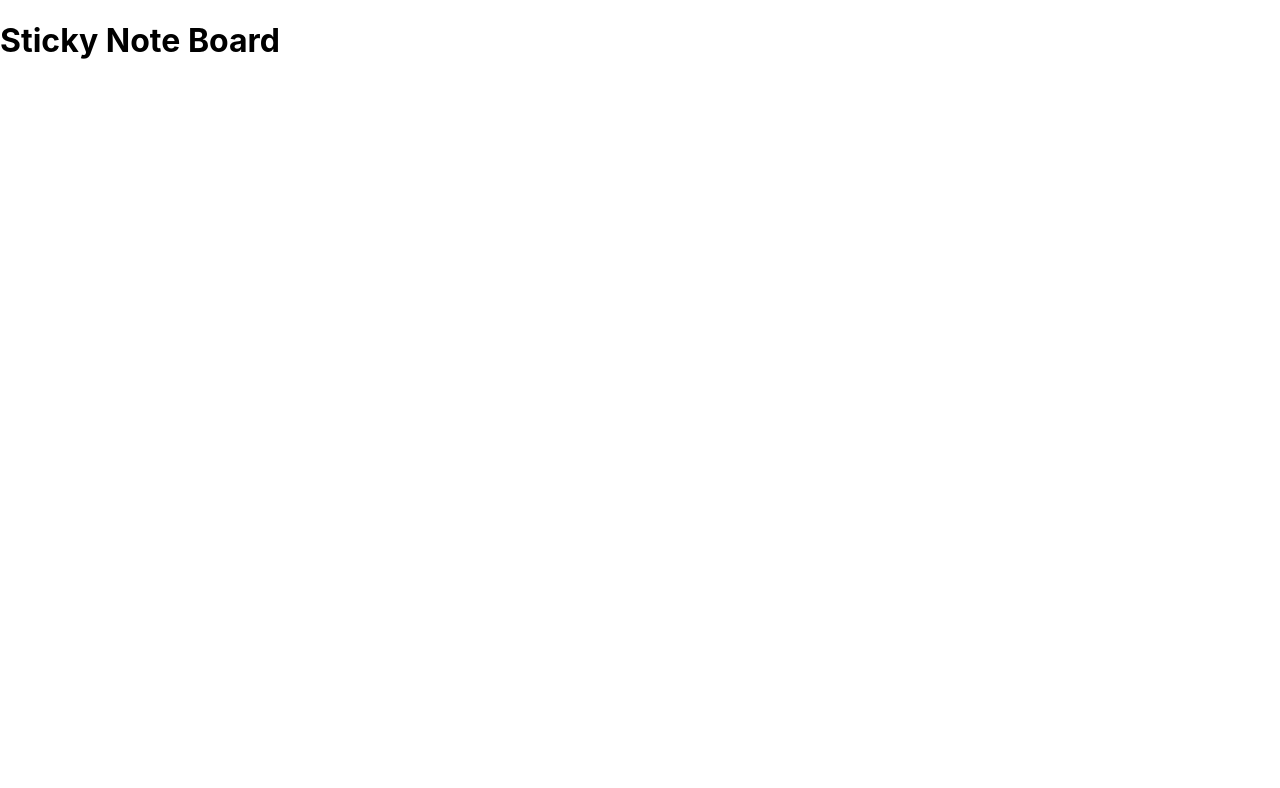
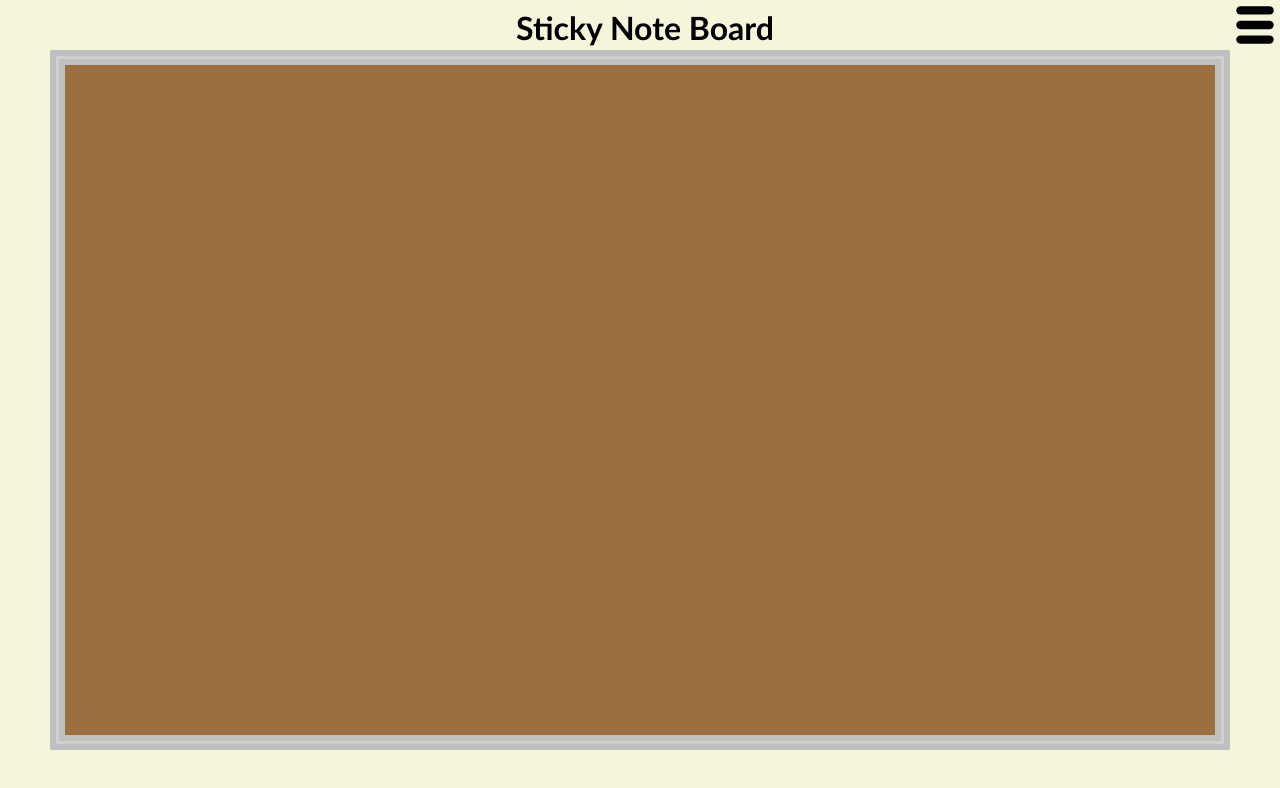
Before and after one commit to BennettB123/sticky-note-board, a React (Create React App) app: page / in a window 1280 px wide. Shown: the top 788 px of the page. Built offline with nearby package versions, Linux system fonts and the light colour scheme.

Commit message:
made it look better with CSS

```diff
--- a/src/App.css
+++ b/src/App.css
@@ -0,0 +1,20 @@
+body {
+	background-color: beige;
+	font-family: "Trebuchet MS", sans-serif;
+}
+
+.HeaderBar {
+	width: 100%;
+	display: flex;
+	flex-direction: row;
+}
+
+.filler {
+	flex: 1;
+}
+
+.TitleText {
+	margin: auto;
+	padding-top: 5px;
+	padding-left: 10px;
+}
--- a/src/App.js
+++ b/src/App.js
@@ -1,9 +1,16 @@
 import "./App.css";
+import NoteBoard from "./components/NoteBoard.js";
+import HelpIcon from "./components/HelpIcon.js";
 
 function App() {
 	return (
 		<div className="App">
-			<h1>Sticky Note Board</h1>
+			<div className="HeaderBar">
+				<div className="filler"></div>
+				<h1 className="TitleText">Sticky Note Board</h1>
+				<HelpIcon />
+			</div>
+			<NoteBoard />
 		</div>
 	);
 }
--- a/src/components/HelpIcon.css
+++ b/src/components/HelpIcon.css
@@ -0,0 +1,16 @@
+.HelpIcon {
+	flex: 1;
+	margin-left: auto;
+}
+
+.HamburgerIconWrapper {
+	float: right;
+	width: 50px;
+	height: 50px;
+	transition: all 0.25s;
+	transform-origin: 50% 50%;
+}
+
+.HamburgerIconWrapper:hover {
+	transform: scale(0.8);
+}
--- a/src/components/HelpIcon.js
+++ b/src/components/HelpIcon.js
@@ -0,0 +1,28 @@
+import "./HelpIcon.css";
+
+const HamburgerIcon = () => {
+	return (
+		<svg
+			width="100%"
+			height="100%"
+			viewBox="0 0 24 24"
+			version="1.2"
+			baseProfile="tiny"
+			xmlns="http://www.w3.org/2000/svg"
+		>
+			<path d="M19 17h-14c-1.103 0-2 .897-2 2s.897 2 2 2h14c1.103 0 2-.897 2-2s-.897-2-2-2zM19 10h-14c-1.103 0-2 .897-2 2s.897 2 2 2h14c1.103 0 2-.897 2-2s-.897-2-2-2zM19 3h-14c-1.103 0-2 .897-2 2s.897 2 2 2h14c1.103 0 2-.897 2-2s-.897-2-2-2z" />
+		</svg>
+	);
+};
+
+function HelpIcon() {
+	return (
+		<div className="HelpIcon">
+			<div className="HamburgerIconWrapper" title="open menu">
+				<HamburgerIcon alt="open menu"></HamburgerIcon>
+			</div>
+		</div>
+	);
+}
+
+export default HelpIcon;
--- a/src/components/NoteBoard.css
+++ b/src/components/NoteBoard.css
@@ -0,0 +1,25 @@
+.NoteBoard {
+	position: absolute;
+	inset: 50px;
+	background-color: #9c6f3e;
+	border-color: #c0c0c0;
+	border-style: solid;
+	border-width: 15px;
+	border-radius: 2px;
+}
+
+.NoteBoard:before {
+	background: none;
+	border-width: 3px;
+	border-color: #d0d0d0;
+	border-style: solid;
+	border-radius: 2px;
+	content: "";
+	display: block;
+	position: absolute;
+	top: -9px;
+	left: -9px;
+	right: -9px;
+	bottom: -9px;
+	pointer-events: none;
+}
--- a/src/components/NoteBoard.js
+++ b/src/components/NoteBoard.js
@@ -0,0 +1,7 @@
+import "./NoteBoard.css";
+
+function NoteBoard() {
+	return <div className="NoteBoard"></div>;
+}
+
+export default NoteBoard;
```
